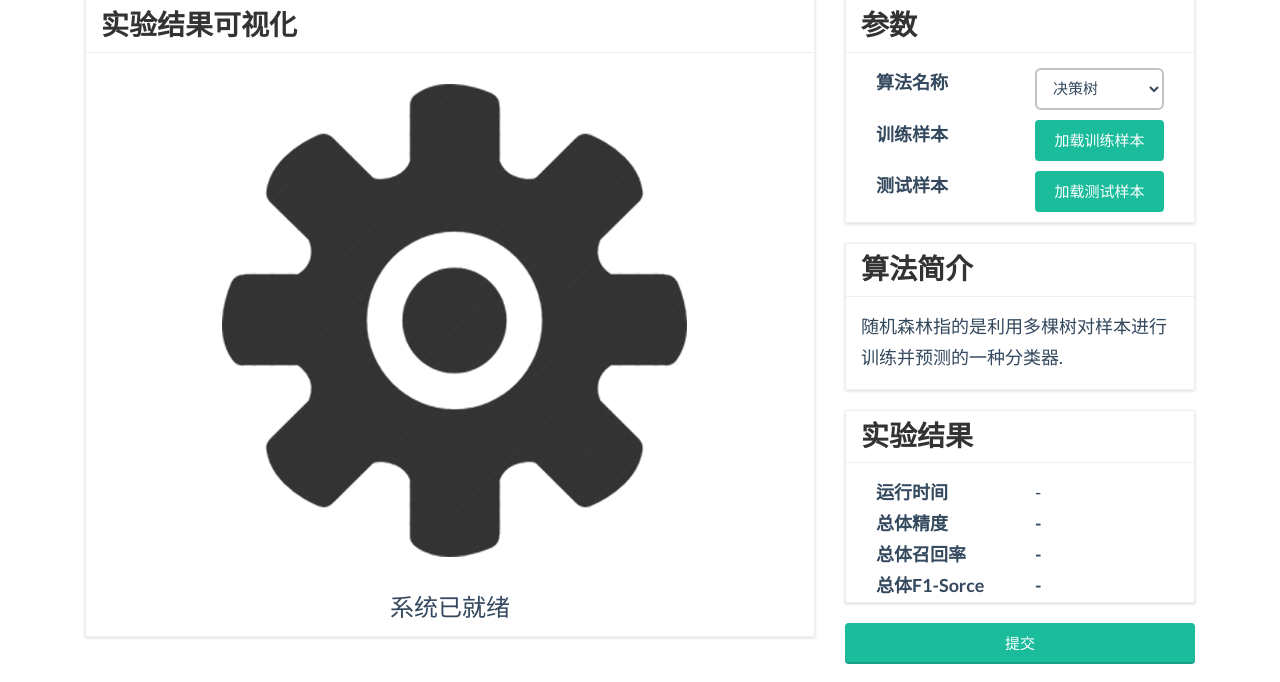
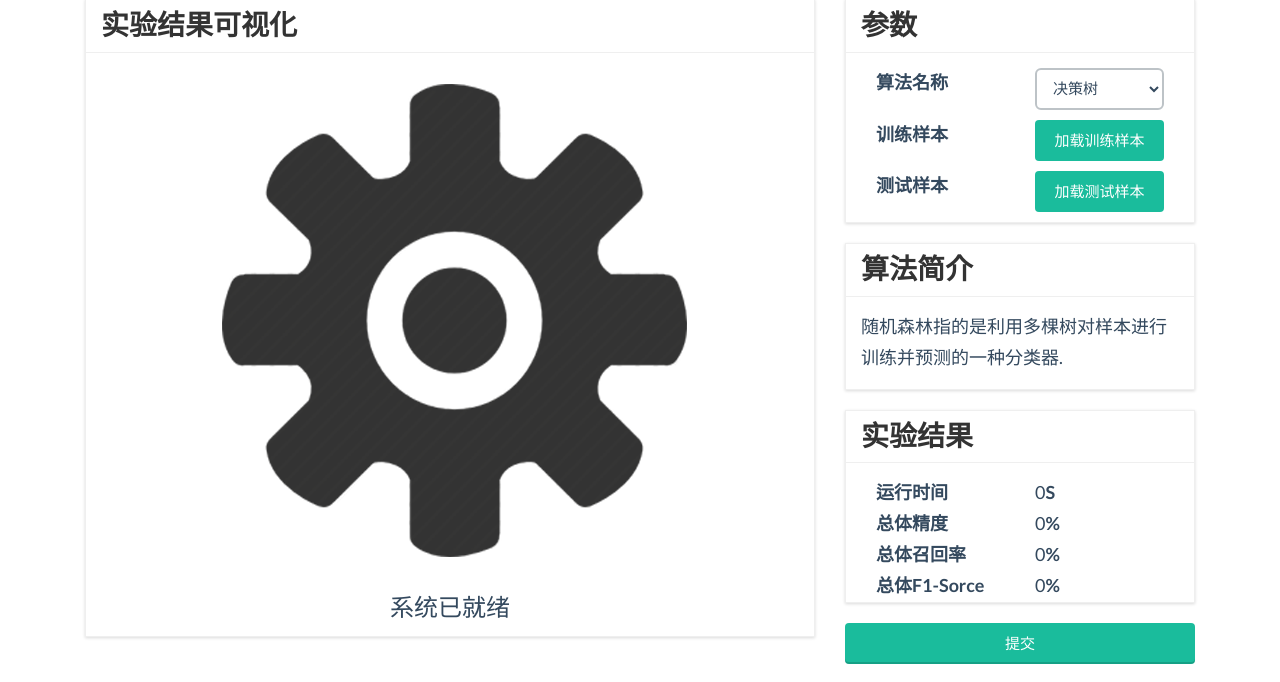
Before and after one commit to HanqingXue/Python, a Python web app: template MicroAI/templates/index.html in a window 1280 px wide. Shown: the part 84-766 px from the top of the page. Run offline with Jinja, Linux system fonts and the light colour scheme; the template is opened without the code that fills it, so the values that code supplies are empty.

Commit message:
Moeified the result summary board

```diff
--- a/MicroAI/templates/index.html
+++ b/MicroAI/templates/index.html
@@ -115,20 +115,20 @@
                 <div class="row-fluid">
                     <div class="col-md-6 text-bold"><b>运行时间</b></div> <!-- .span4 -->
                     <div class="col-md-6">
-                      -
+                      0<b>S</b>
                     </div> <!-- .span8 -->
                 </div> <!-- .row-fluid -->
                 <div class="row-fluid">
                     <div class="col-md-6 text-bold"><b>总体精度</b></div> <!-- .span4 -->
-                    <div class="col-md-6"><b>-</b></div> <!-- .span8 -->
+                    <div class="col-md-6">0<b>%</b></div> <!-- .span8 -->
                 </div> <!-- .row-fluid -->
                 <div class="row-fluid">
                     <div class="col-md-6 text-bold"><b>总体召回率</b></div> <!-- .span4 -->
-                    <div class="col-md-6"><b>-</b></div> <!-- .span8 -->
+                    <div class="col-md-6">0<b>%</b></div> <!-- .span8 -->
                 </div> <!-- .row-fluid -->
                 <div class="row-fluid">
                     <div class="col-md-6 text-bold"><b>总体F1-Sorce</b></div> <!-- .span4 -->
-                    <div class="col-md-6"><b>-</b></div> <!-- .span8 -->
+                    <div class="col-md-6">0<b>%</b></div> <!-- .span8 -->
                 </div> <!-- .row-fluid -->
             </div> <!-- .body -->
         </div> <!-- .section -->
```
